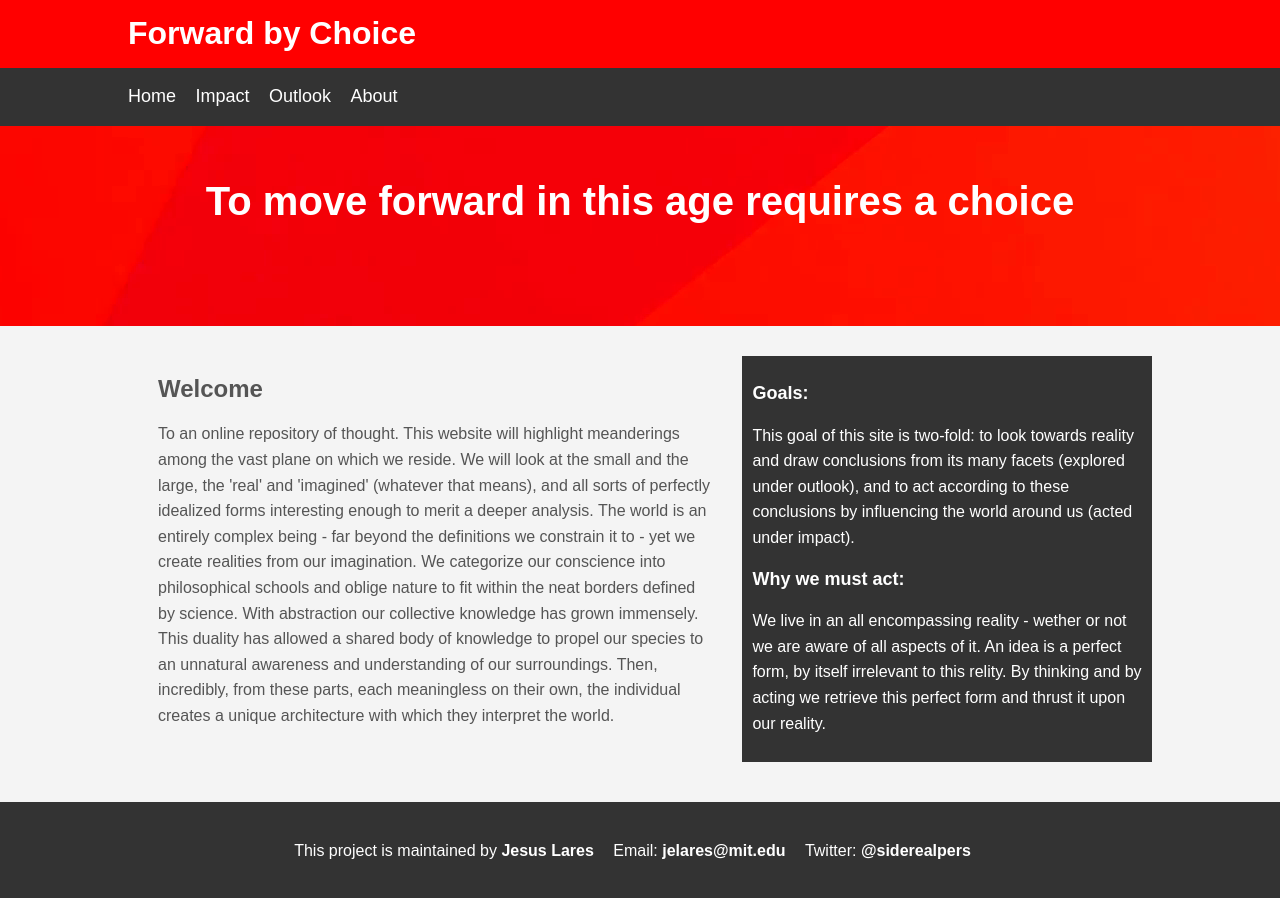
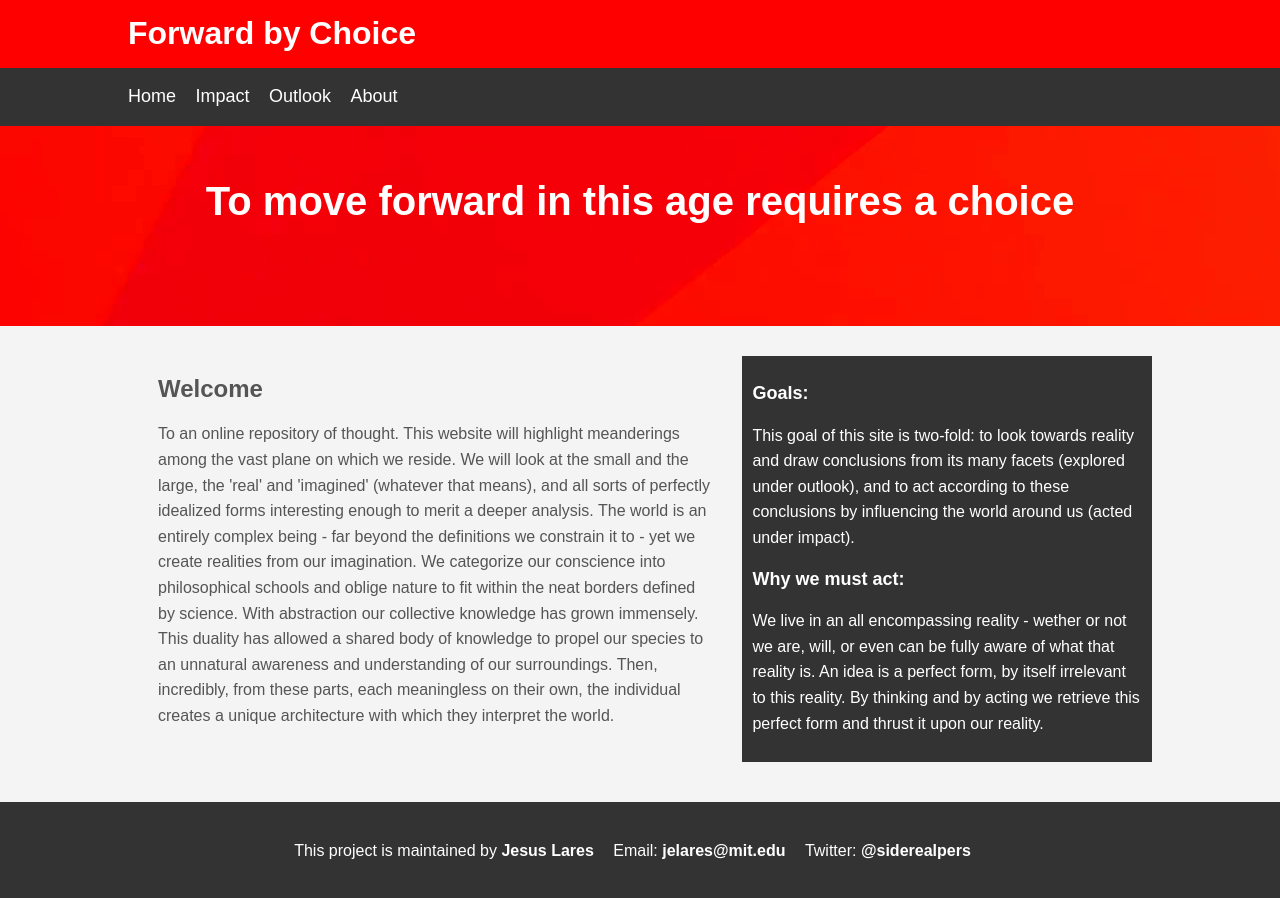
Before and after one commit to jelares/forwardbychoice, a Jekyll site: the page built from index.md, in a window 1280 px wide. Built offline with Jekyll 4.4.1, drawn with Linux system fonts in a browser that asks for light colours.

Commit message:
Fixing typos

```diff
--- a/_layouts/home.html
+++ b/_layouts/home.html
@@ -53,7 +53,7 @@ author: "Jesus"
 
                 <h1>Why we must act:</h1>
 
-                <p>We live in an all encompassing reality - wether or not we are aware of all aspects of it. An idea is a perfect form, by itself irrelevant to this relity. By thinking and by acting we retrieve this perfect form and thrust it upon our reality.</p>
+                <p>We live in an all encompassing reality - wether or not we are, will, or even can be fully aware of what that reality is. An idea is a perfect form, by itself irrelevant to this reality. By thinking and by acting we retrieve this perfect form and thrust it upon our reality.</p>
         </aside>
     </div>
 
```
